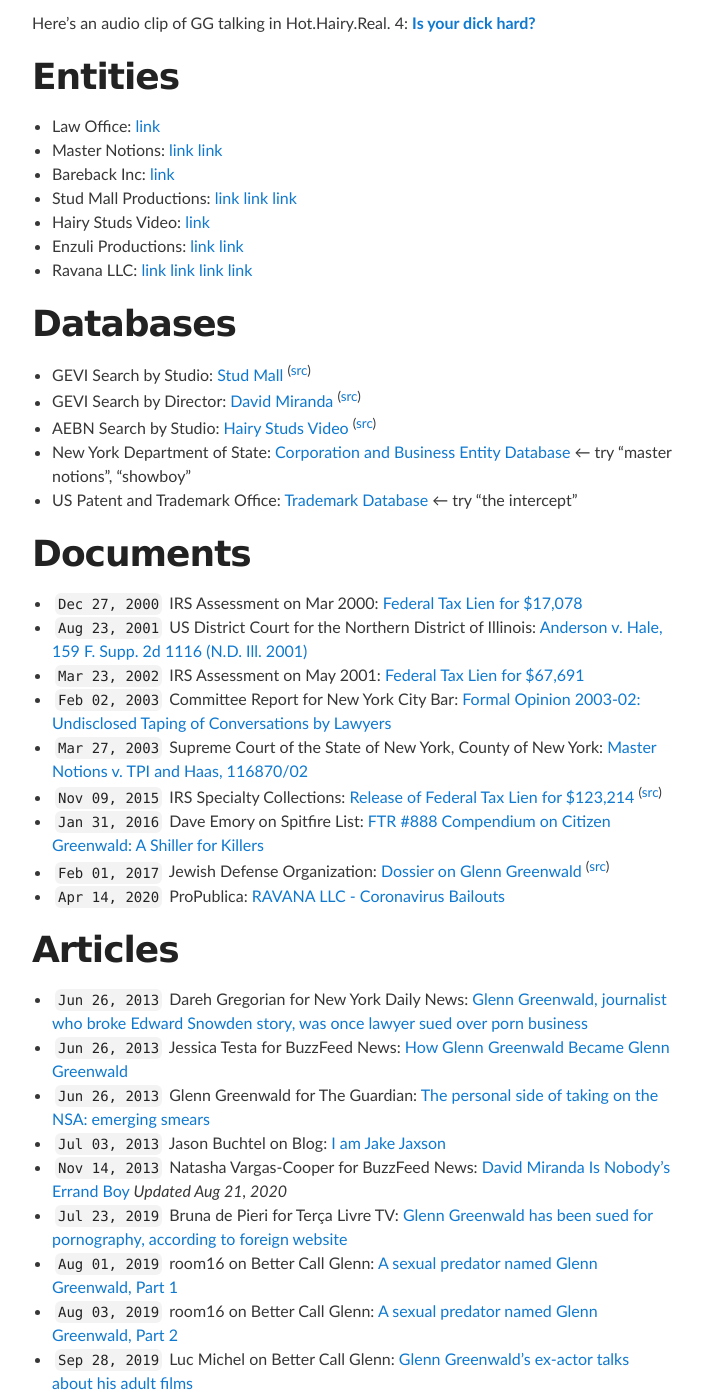
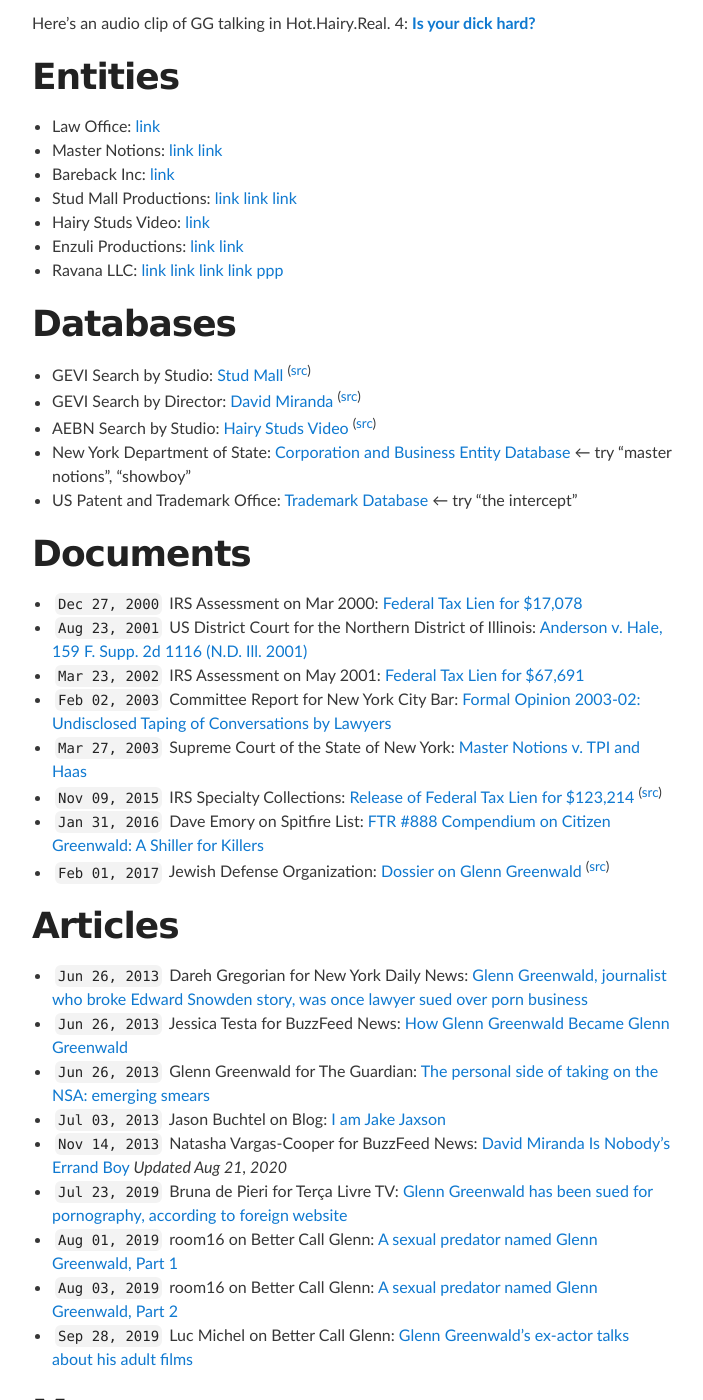
Before and after one commit to masternotions/masternotions.github.io, a Jekyll site: the page built from index.md, in a window 1280 px wide and 1400 px high, scrolled down 1004 px. Shown: the whole window, without its empty margins (288-991 px from the left). Built offline with Jekyll 4.4.1, drawn with Linux system fonts in a browser that asks for light colours; comment, search, counter and statistics services are not loaded.

Commit message:
Update index.md

```diff
--- a/index.md
+++ b/index.md
@@ -61,7 +61,7 @@ Here's an audio clip of GG talking in Hot.Hairy.Real. 4: **[Is your dick hard?](
 - Stud Mall Productions: [link](https://twitter.com/AlanVRK/status/1298396468844396545) [link](https://twitter.com/wokyleeks/status/1299021151352393728) [link](http://web.archive.org/web/20050208081923/http://www.studmall.com/contact.php)
 - Hairy Studs Video: [link](https://twitter.com/AlanVRK/status/1299762747266215937)
 - Enzuli Productions: [link](https://twitter.com/AlanVRK/status/1299776571482476548) [link](https://twitter.com/AlanVRK/status/1299788774382211072)
-- Ravana LLC: [link](https://twitter.com/AlanVRK/status/1298626981848899585) [link](https://twitter.com/AlanVRK/status/1298717258919813122) [link](https://twitter.com/AlanVRK/status/1299080322919862272) [link](https://twitter.com/AlanVRK/status/1299081614513840128)
+- Ravana LLC: [link](https://twitter.com/AlanVRK/status/1298626981848899585) [link](https://twitter.com/AlanVRK/status/1298717258919813122) [link](https://twitter.com/AlanVRK/status/1299080322919862272) [link](https://twitter.com/AlanVRK/status/1299081614513840128) [ppp](https://projects.propublica.org/coronavirus/bailouts/loans/ravana-llc-a962e2a231387214e7a1c7778ec6e3ab)
 
 # Databases
 
@@ -77,11 +77,10 @@ Here's an audio clip of GG talking in Hot.Hairy.Real. 4: **[Is your dick hard?](
 - ``Aug 23, 2001`` US District Court for the Northern District of Illinois: [Anderson v. Hale, 159 F. Supp. 2d 1116 (N.D. Ill. 2001)](https://law.justia.com/cases/federal/district-courts/FSupp2/159/1116/2384296)
 - ``Mar 23, 2002`` IRS Assessment on May 2001: [Federal Tax Lien for $67,691](https://a836-acris.nyc.gov/DS/DocumentSearch/DocumentDetail?doc_id=FT_1580008351458)
 - ``Feb 02, 2003`` Committee Report for New York City Bar: [Formal Opinion 2003-02: Undisclosed Taping of Conversations by Lawyers](https://www.nycbar.org/member-and-career-services/committees/reports-listing/reports/detail/formal-opinion-2003-02-undisclosed-taping-of-conversations-by-lawyers-1)
-- ``Mar 27, 2003`` Supreme Court of the State of New York, County of New York: [Master Notions v. TPI and Haas, 116870/02](./docs/30011687020023SCIV_pdf.pdf)
+- ``Mar 27, 2003`` Supreme Court of the State of New York: [Master Notions v. TPI and Haas](./docs/30011687020023SCIV_pdf.pdf)
 - ``Nov 09, 2015`` IRS Specialty Collections: [Release of Federal Tax Lien for $123,214](./docs/2015102800324009OCR.pdf) <sup>([src](https://a836-acris.nyc.gov/DS/DocumentSearch/DocumentDetail?doc_id=2015102800324009))</sup>
 - ``Jan 31, 2016`` Dave Emory on Spitfire List: [FTR #888 Compendium on Citizen Greenwald: A Shiller for Killers](http://spitfirelist.com/for-the-record/ftr-888-compendium-on-citizen-greenwald-a-shiller-for-killers/)
 - ``Feb 01, 2017`` Jewish Defense Organization: [Dossier on Glenn Greenwald](./docs/jewish-defense-organization-dossier.pdf) <sup>([src](https://inba.info/the-story-of-a-jew-who-fell-in-love-with-a-nazi-the-glenn-greenwald-matt-hale-affair_58aa1654b6d87f6f5d8b5237.html))</sup>
-- ``Apr 14, 2020`` ProPublica: [RAVANA LLC - Coronavirus Bailouts](https://projects.propublica.org/coronavirus/bailouts/loans/ravana-llc-a962e2a231387214e7a1c7778ec6e3ab)
 
 # Articles
 
```
